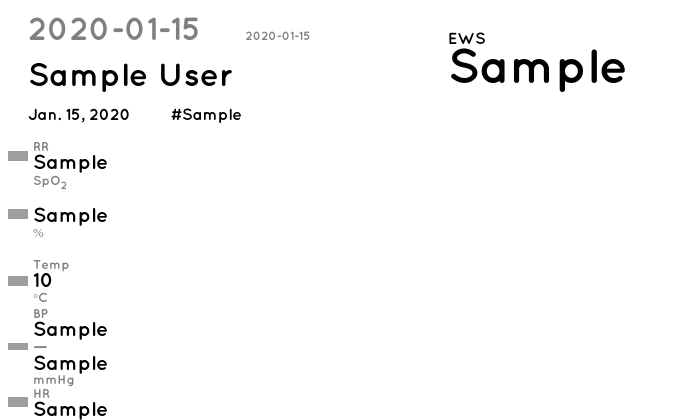
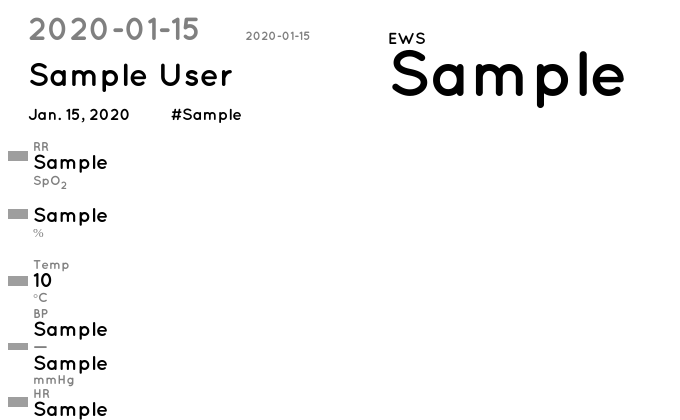
Before and after one commit to martinspeleo/graphgrid, a Django app: template graphs/templates/vitalsvis.html in a window 1280 px wide. Shown: the top 420 px of the page, without its empty margins (0-680 px from the left). Run offline with Django 3.2, Linux system fonts and the light colour scheme; tables that the repository leaves empty hold one stand-in row (values such as "Sample post"); the template is opened without the code that fills it: values that come from a table or form of the project are taken from there, most other values are stand-ins (such as "Sample title", 1, 10 or a date in 2020); grey boxes are pictures that could not be loaded.

Commit message:
tweaked EWS function

```diff
--- a/graphs/templates/vitalsvis.html
+++ b/graphs/templates/vitalsvis.html
@@ -5,7 +5,7 @@
 {% block title %} VitalVis {% endblock %}
 {% block content %}
 <header>
-<p id="news">EWS<br /><font size="7">{{ recentEWS }}</font></p>
+<p id="news">EWS<br /><span id = EWS>{{ recentEWS }}</span></p>
 <p><span id="time">{{ timenow }}</span>
 <span id="date">{{ datenow }}</span></p>
 <p id="name">{{ patient.first_name }} {{ patient.last_name }}</p>
--- a/static/css/graph.css
+++ b/static/css/graph.css
@@ -38,7 +38,9 @@ border-collapse:collapse;
 	padding:0px 20px;
 	margin: 0px;
 }
-
+#EWS{
+	font-size: 400%
+}
 #time {
 	font-size: 200%;
 	font-weight: bold;
```
